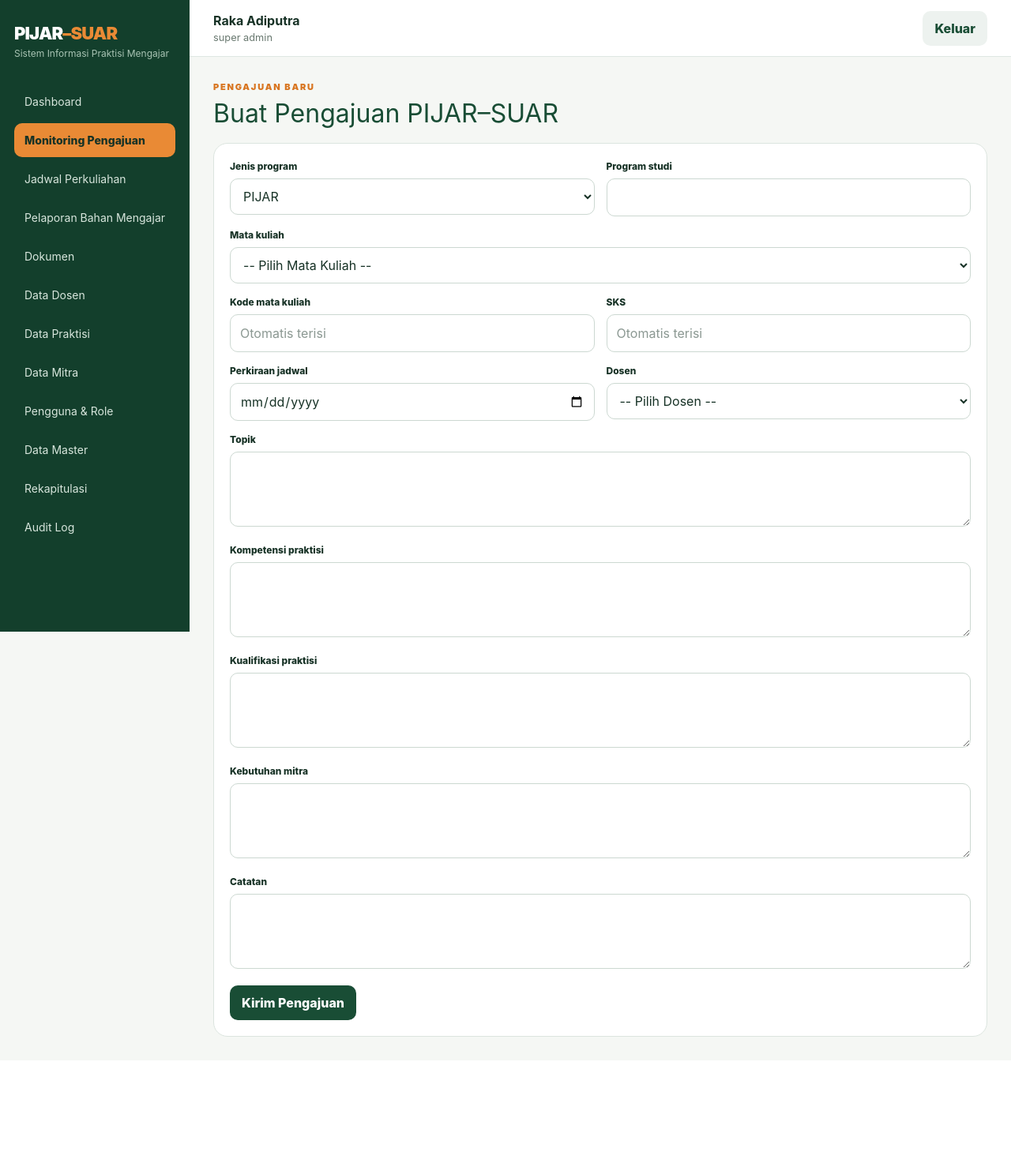
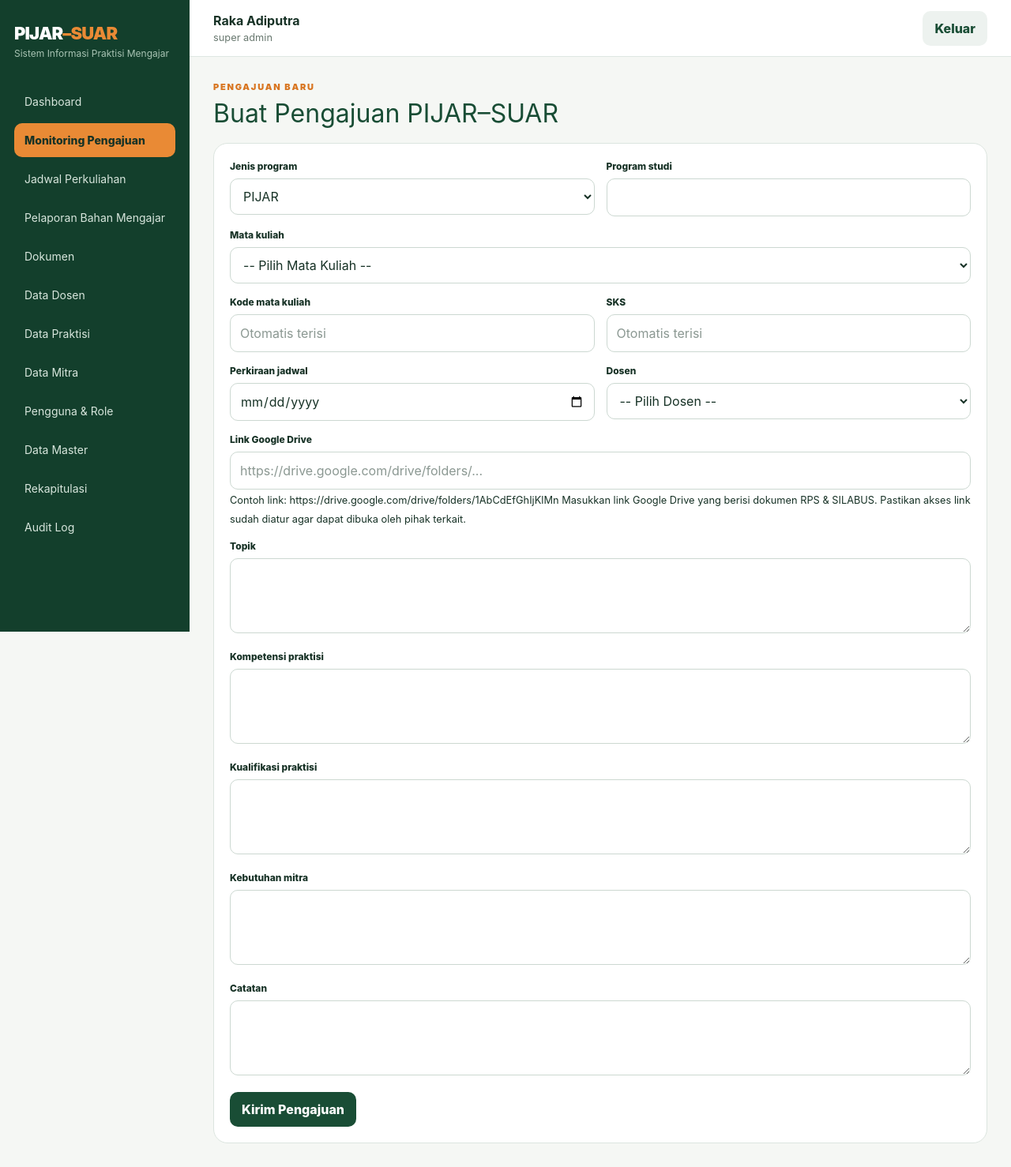
Before and after one commit to MxSUNN/pijarpp, a Laravel app: page /portal/pengajuan/buat in a window 1280 px wide. Shown: the whole page at 79% size. Before the commit the page ends 1313 px from the top, so only its background shows below. Run offline with Laravel 12, Linux system fonts and the light colour scheme; a user stored in the database is signed in; data comes from the database, SQL or seed files in the repository; style sheets or scripts are compiled from the project's sources.

Commit message:
Update ggrive

```diff
--- a/app/Http/Controllers/PortalController.php
+++ b/app/Http/Controllers/PortalController.php
@@ -102,12 +102,14 @@ public function storeSubmission(Request $r)
                 ->where('study_program', $user->study_program)
         ],
 
-        'topic' => 'required',
+                'topic' => 'required',
         'practitioner_competency' => 'required',
         'practitioner_qualification' => 'required',
         'partner_needs' => 'nullable',
         'estimated_schedule' => 'nullable|date',
-        'notes' => 'nullable'
+        'notes' => 'nullable',
+        // GDRIVE LINK
+        'drive_link' => 'nullable|url|max:2048'
     ]);
 
     // Retrieve the selected course
--- a/resources/views/portal/submission-form.blade.php
+++ b/resources/views/portal/submission-form.blade.php
@@ -135,6 +135,33 @@
             @enderror
         </label>
 
+        {{-- GOOGLE DRIVE LINK --}}
+        <label class="wide">
+            <span>Link Google Drive</span>
+
+            <input
+                class="input"
+                type="url"
+                name="drive_link"
+                value="{{ old('drive_link') }}"
+                placeholder="https://drive.google.com/drive/folders/..."
+            >
+
+            <small>
+                Contoh link:
+                https://drive.google.com/drive/folders/1AbCdEfGhIjKlMn
+            </small>
+
+            <small>
+                Masukkan link Google Drive yang berisi dokumen RPS & SILABUS. Pastikan akses link sudah diatur agar dapat
+                dibuka oleh pihak terkait.
+            </small>
+
+            @error('drive_link')
+                <small class="error">{{ $message }}</small>
+            @enderror
+        </label>
+
         {{-- OTHER SUBMISSION DETAILS --}}
         @foreach([
             ['topic', 'Topik'],
```
Also changed, not shown: database/migrations/2026_11_27_152358_add_drive_link_to_submissions_table.php (added).
